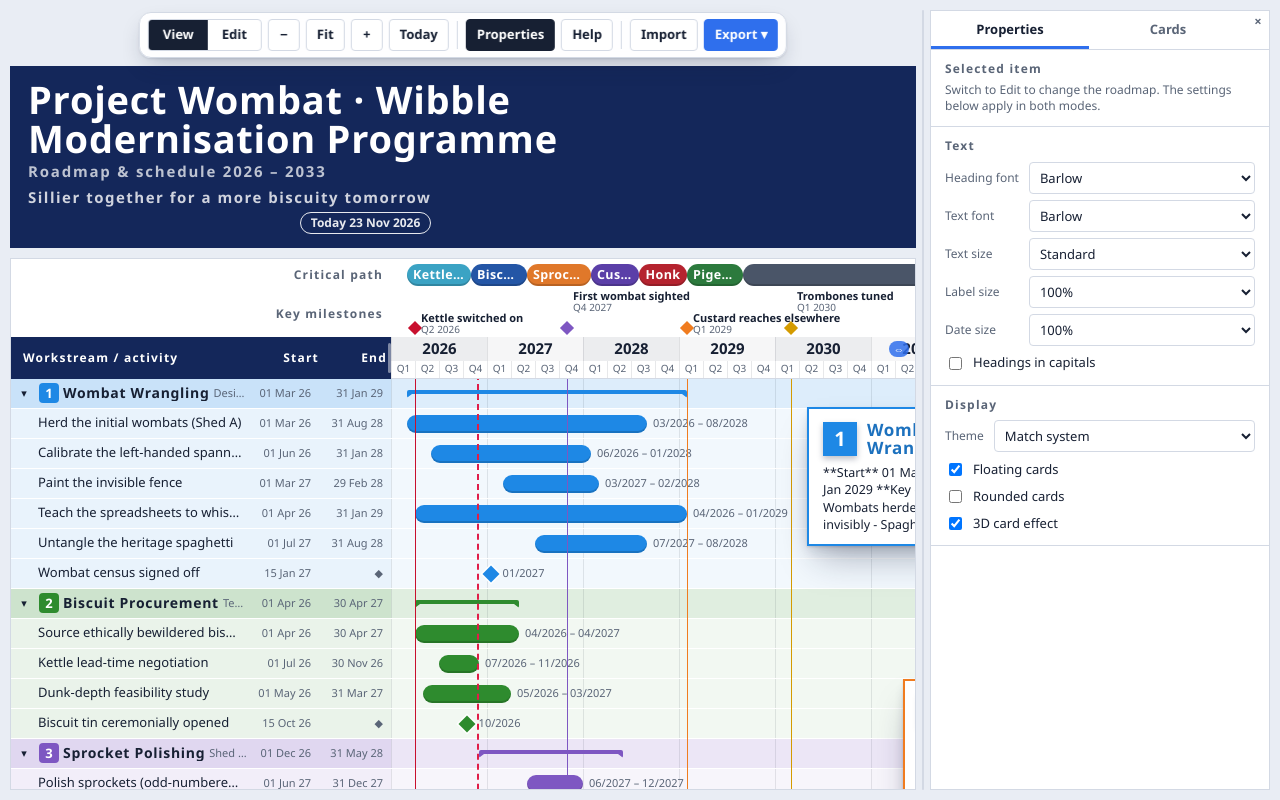
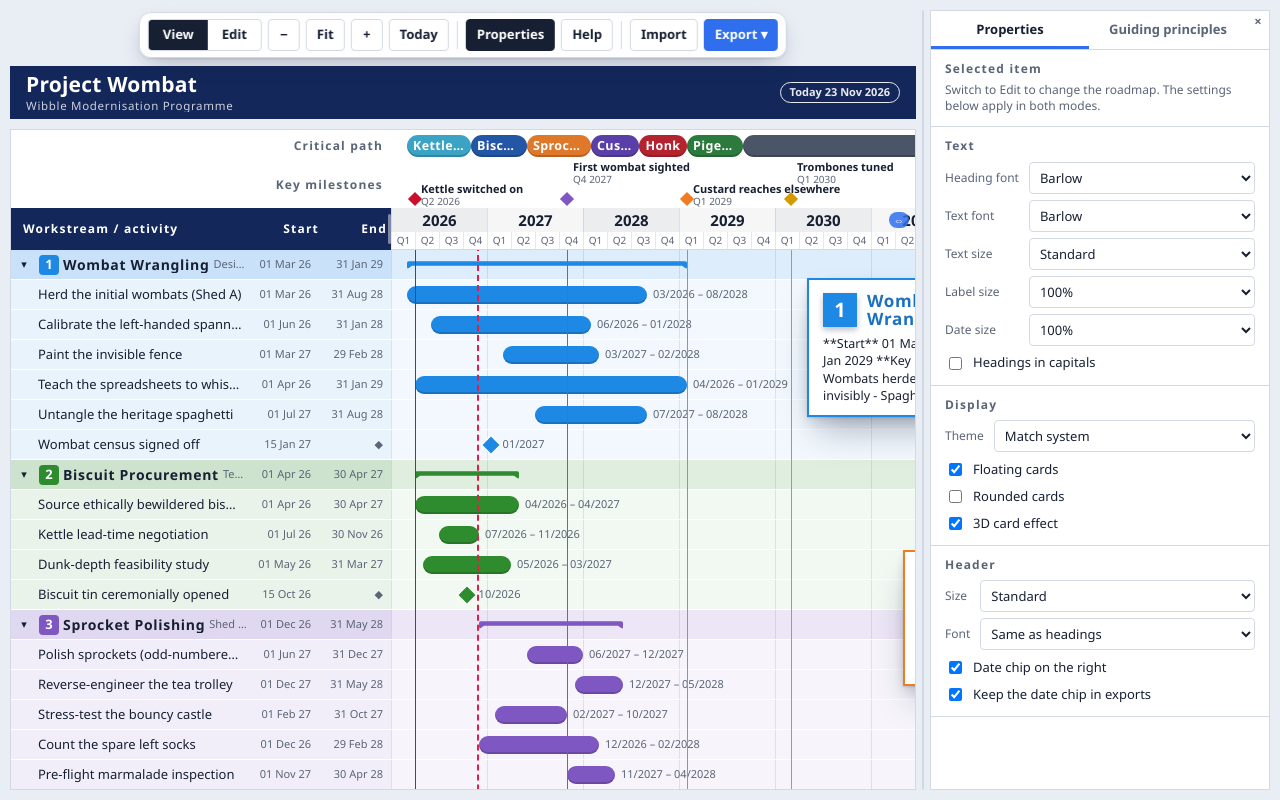
Before and after one commit to saharshbishnoi/roadmap-builder, a plain HTML site: page app/index.html in a window 1280 px wide. Drawn offline with nearby package versions, Linux system fonts and the light colour scheme; a web font is replaced by a local one.

Commit message:
Slim header with configurable size and font; date chip options; renameable Cards heading
Header: a slim bar with a short heading and a small tagline. The date
range line is gone. Its size and font are set under Header in
Properties, along with its colours. The sample roadmap now has a short
heading and the programme name as its tagline.

Date chip: sits on the right of the header. It can be switched off, or
kept on screen but left out of exports, where it reads As at <date>.

Cards: the heading is renamed under Header in Properties, and the tab of
the right panel carries the same name.

Timeline: start year, years shown and the today line colour moved from
the header into Properties.

Guide videos and the film are not re-recorded for this change.

Co-Authored-By: Claude Fable 5.2 <noreply@anthropic.com>

```diff
--- a/app/app.js
+++ b/app/app.js
@@ -72,7 +72,7 @@ function sample(){
   acts[6].details="### Biscuit shortlist\n\n1. Custard cream\n2. Bourbon\n3. A digestive, if we must";
   const K=[["Kettle switched on",3,"#C8102E"],["First wombat sighted",22,"#7E57C2"],["Custard reaches elsewhere",37,"#F07C1F"],["Trombones tuned",50,"#D49B00"],["Pigeons home",67,"#12909A"],["Everyone has a nap",95,"#4A5568"]];
   const C=[["Kettle on",2,9,"#3BA3C4"],["Biscuits",10,16,"#2456A6"],["Sprockets",17,24,"#E0782A"],["Custard",25,30,"#5B3FA8"],["Honk",31,36,"#B5232F"],["Pigeons",37,43,"#2C7A3D"],["Nap time",44,95,"#4A5568"]];
-  return {version:3,title:"Project Wombat · Wibble Modernisation Programme",tagline:"Sillier together for a more biscuity tomorrow",startYear:Y,years:8,settings:{panelTitle:"Guiding principles"},
+  return {version:3,title:"Project Wombat",tagline:"Wibble Modernisation Programme",startYear:Y,years:8,settings:{panelTitle:"Guiding principles"},
     phases:P.map(p=>({id:p[0],name:p[1],sub:p[2],color:p[3]})),activities:acts,
     milestones:K.map((k,i)=>({id:"k"+(i+1),name:k[0],date:at(k[1]),color:k[2],line:true,hover:"",details:i===0?"The kettle is the **single point of failure** for the whole programme.":""})),
     critical:C.map((c,i)=>({id:"c"+(i+1),name:c[0],start:at(c[1]),end:end(c[2]),color:c[3],hover:"",details:""})),
@@ -97,7 +97,7 @@ function normalise(d){
     settings:{theme:["auto","light","dark"].indexOf(st.theme)>=0?st.theme:"auto",banner:hex(st.banner,"#14275A"),bannerInk:hex(st.bannerInk,"#FFFFFF"),accent:hex(st.accent,"#2F6FED"),today:hex(st.today,"#E11D48"),
       showToday:bool(st.showToday,true),showCritical:bool(st.showCritical,true),showLines:bool(st.showLines,true),colStart:bool(st.colStart,true),colEnd:bool(st.colEnd,true),barName:bool(st.barName,false),barStart:bool(st.barStart,bool(st.showLabels,true)),barEnd:bool(st.barEnd,bool(st.showLabels,true)),showCards:bool(st.showCards,true),showPanel:bool(st.showPanel,true),float3d:bool(st.float3d,true),roundCards:bool(st.roundCards,false),
       panelTitle:str(st.panelTitle)||"Notes",lblCritical:str(st.lblCritical)||LBL.lblCritical,lblMilestones:str(st.lblMilestones)||LBL.lblMilestones,lblActivity:str(st.lblActivity)||LBL.lblActivity,lblStart:str(st.lblStart)||LBL.lblStart,lblEnd:str(st.lblEnd)||LBL.lblEnd,panelW:int(st.panelW,240,720,340),nameW:int(st.nameW,150,800,0),fontHead:FONTS[st.fontHead]?st.fontHead:"barlow",fontBody:FONTS[st.fontBody]?st.fontBody:"barlow",
-      fontHeadCustom:fontName(st.fontHeadCustom),fontBodyCustom:fontName(st.fontBodyCustom),fontScale:[90,100,110,120].indexOf(+st.fontScale)>=0?+st.fontScale:100,labelScale:int(st.labelScale,80,130,100),dateScale:int(st.dateScale,80,130,100),upper:old?false:bool(st.upper,false)},
+      fontHeadCustom:fontName(st.fontHeadCustom),fontBodyCustom:fontName(st.fontBodyCustom),fontScale:[90,100,110,120].indexOf(+st.fontScale)>=0?+st.fontScale:100,labelScale:int(st.labelScale,80,130,100),bannerScale:int(st.bannerScale,60,200,100),bannerFont:FONTS[st.bannerFont]?st.bannerFont:"",showChip:bool(st.showChip,true),chipExport:bool(st.chipExport,true),dateScale:int(st.dateScale,80,130,100),upper:old?false:bool(st.upper,false)},
     phases:[],activities:[],milestones:[],critical:[],cards:[],panel:[]};
   const pmap={};
   arr(d.phases).forEach((p,i)=>{const id=nid(p.id);if(!(str(p.id) in pmap))pmap[str(p.id)]=id;o.phases.push({id:id,name:str(p.name)||"Workstream "+(i+1),sub:str(p.sub),color:hex(p.color,PALETTE[i%PALETTE.length]),collapsed:!!p.collapsed,hidden:!!p.hidden});});
@@ -151,7 +151,7 @@ function applyTheme(){
   if(t==="light"||t==="dark")r.setAttribute("data-theme",t);else if(hostTheme)r.setAttribute("data-theme",hostTheme);else r.removeAttribute("data-theme");
   const st=S.settings,stack=(k,c)=>(c?'"'+c+'",':"")+(FONTS[k]||FONTS.barlow)[1];
   r.style.setProperty("--display",stack(st.fontHead,st.fontHeadCustom));r.style.setProperty("--body",stack(st.fontBody,st.fontBodyCustom));
-  r.style.setProperty("--fz",String(st.fontScale/100));r.style.setProperty("--lz",String(st.labelScale/100));r.style.setProperty("--dz",String(st.dateScale/100));r.style.setProperty("--tt",st.upper?"uppercase":"none");
+  r.style.setProperty("--fz",String(st.fontScale/100));r.style.setProperty("--lz",String(st.labelScale/100));r.style.setProperty("--bz",String(st.bannerScale/100));r.style.setProperty("--bfont",st.bannerFont?FONTS[st.bannerFont][1]:stack(st.fontHead,st.fontHeadCustom));r.style.setProperty("--dz",String(st.dateScale/100));r.style.setProperty("--tt",st.upper?"uppercase":"none");
   r.style.setProperty("--banner",S.settings.banner);r.style.setProperty("--banner-ink",S.settings.bannerInk);r.style.setProperty("--accent",S.settings.accent);r.style.setProperty("--today",S.settings.today);
 }
 function spanGeom(o){const M=months(),ps=pos(o.start),pe=posEnd(o.end);if(pe<=0)return {off:"l"};if(ps>=M)return {off:"r"};const l=Math.max(0,ps)*mw,r=Math.min(M,pe)*mw;return {l:l,r:r,w:Math.max(4,r-l)};}
@@ -328,8 +328,9 @@ function render(soft){
   if(document.activeElement!==t)t.textContent=S.title;
   if(document.activeElement!==g)g.textContent=S.tagline;
   g.hidden=!edit&&!S.tagline;
-  $("#subtitle").textContent="Roadmap & schedule "+S.startYear+(S.years>1?" – "+(S.startYear+S.years-1):"");
-  $("#todaychip").textContent="Today "+fmtD(todayIso());$("#todaychip").classList.toggle("ghost",edit&&!st.showToday);
+  // The date chip sits on the right of the header. In an export it reads "As at", and can be left out altogether.
+  $("#todaychip").textContent=(exporting?"As at ":"Today ")+fmtD(todayIso());$("#todaychip").classList.toggle("ghost",edit&&!st.showToday);
+  $("#todaychip").hidden=!st.showChip||(exporting&&!st.chipExport);
   $("#todayeye").innerHTML=edit?eyeS("showToday","the today line"):"";
   $("#modeView").classList.toggle("on",!edit);$("#modeEdit").classList.toggle("on",edit);
   $("#modeView").setAttribute("aria-pressed",String(!edit));$("#modeEdit").setAttribute("aria-pressed",String(edit));
@@ -561,6 +562,7 @@ function renderPanel(soft){
   if(!st.showPanel||exporting)return;
   const tab=ui.panelTab==="cards"?"cards":"props";
   [["props","#tabProps"],["cards","#tabCards"]].forEach(t=>{const b=$("#pt-"+t[0]);b.classList.toggle("on",tab===t[0]);b.setAttribute("aria-selected",String(tab===t[0]));$(t[1]).hidden=tab!==t[0];});
+  $("#pt-cards").textContent=st.panelTitle||"Cards";
   const forCard=!!dock&&sel.kind==="n";
   setHtml($("#propsItem"),dock&&!forCard?stripHtml("inpanel"):'<h3>Selected item</h3><p class="phint">'+(edit?'Click a bar, milestone, stage or floating card, or the pencil on a row, to edit all of its settings here.':'Switch to Edit to change the roadmap. The settings below apply in both modes.')+'</p>',true);
   setHtml($("#tabCards"),(forCard?stripHtml("inpanel"):'')+'<h2'+ceA("s:panelTitle")+'>'+esc(st.panelTitle)+'</h2>'+cardsHtml(list,edit)+
@@ -879,7 +881,7 @@ document.addEventListener("contextmenu",e=>{
 /* ---------- events ---------- */
 function closeMenus(except){document.querySelectorAll(".menu").forEach(m=>{if(m!==except)m.hidden=true;});}
 function setMode(m){ui.mode=VIEWONLY?"view":m;saveUi();closeSheet();render();}
-(function(){const o=Object.keys(FONTS).map(k=>'<option value="'+k+'">'+FONTS[k][0]+(/^(barlow|barlowc|inter|plex|source)$/.test(k)?'':' (if installed)')+'</option>').join("");$("#t-fontHead").innerHTML=o;$("#t-fontBody").innerHTML=o;})();
+(function(){const o=Object.keys(FONTS).map(k=>'<option value="'+k+'">'+FONTS[k][0]+(/^(barlow|barlowc|inter|plex|source)$/.test(k)?'':' (if installed)')+'</option>').join("");$("#t-fontHead").innerHTML=o;$("#t-fontBody").innerHTML=o;$("#t-bannerFont").innerHTML='<option value="">Same as headings</option>'+o;})();
 const ACT={
   undo:undo,addPhase:()=>addThing("p"),addKm:()=>addThing("k"),addCp:()=>addThing("c"),addCard:()=>addThing("f"),addPanel:()=>addThing("n"),
   zin:()=>{ui.zoom="manual";mw=Math.min(60,mw*1.25);render();},zout:()=>{ui.zoom="manual";mw=Math.max(4,mw/1.25);render();},zfit:()=>{ui.zoom="fit";render();},
--- a/app/guide.js
+++ b/app/guide.js
@@ -27,7 +27,7 @@ window.GUIDE=[
     "Drag a floating card anywhere over the chart, and drag its right edge to change its width.",
     "Use the pin on a floating card to keep it on the row it sits on. A pinned card moves with its row, so it stays in the right place when rows are hidden in View mode. Unpinned, it stays a fixed distance from the top.",
     "Panel cards are on the Cards tab of the right panel. Lane headings, column headings and the Cards heading are edited in place.",
-    "Under Display, set the theme and rounded or square cards. The start year, number of years and banner colours are in the banner."]},
+    "Under Display, set the theme and rounded or square cards. Under Header, set the size and font of the heading, its colours, the name of the Cards tab, and whether the date chip on the right is shown and kept in exports. Under Timeline, set the start year and the number of years."]},
   {id:"json",title:"JSON and files",clip:"guide/05-json",steps:[
     "In Edit mode, select JSON in the toolbar. The editor opens as a full-height panel on the left, with one line per activity and its start and end.",
     "Change a name or a date and the chart follows. Copy a line to add an activity, delete a line to remove one.",
--- a/app/index.html
+++ b/app/index.html
@@ -69,15 +69,11 @@
       <header class="banner">
         <div class="btitle">
           <h1 id="title" spellcheck="false"></h1>
-          <p class="sub"><span id="subtitle"></span><span class="yrs eo">from <input type="number" id="r-startYear" data-road="startYear" min="1990" max="2100" aria-label="Start year"> for <input type="number" id="r-years" data-road="years" min="1" max="15" aria-label="Years shown, 1 to 15"> years</span></p>
+          <div class="tag" id="tagline" spellcheck="false"></div>
         </div>
         <div class="bside">
-          <div class="tag" id="tagline" spellcheck="false"></div>
-          <div class="todayrow">
-            <span class="bcol eo"><label for="r-banner">Banner <input type="color" id="r-banner" data-road="banner"></label><label for="r-bannerInk">Text <input type="color" id="r-bannerInk" data-road="bannerInk"></label><label for="r-today">Today line <input type="color" id="r-today" data-road="today"></label></span>
-            <span id="todayeye"></span>
-            <div class="todaychip" id="todaychip"></div>
-          </div>
+          <span id="todayeye"></span>
+          <div class="todaychip" id="todaychip"></div>
         </div>
       </header>
       <div class="stage" id="stage">
@@ -129,6 +125,26 @@
         <label class="pchk" for="t-roundCards"><input type="checkbox" id="t-roundCards" data-toggle="roundCards"> Rounded cards</label>
         <label class="pchk" for="t-float3d"><input type="checkbox" id="t-float3d" data-toggle="float3d"> 3D card effect</label>
       </section>
+      <section class="psec">
+        <h3>Header</h3>
+        <div class="pgrid">
+          <label for="t-bannerScale">Size</label><select id="t-bannerScale" data-set="bannerScale"><option value="80">Compact</option><option value="100">Standard</option><option value="125">Large</option><option value="150">Extra large</option></select>
+          <label for="t-bannerFont">Font</label><select id="t-bannerFont" data-set="bannerFont"></select>
+          <label class="eo" for="r-banner">Colour</label><input class="eo" type="color" id="r-banner" data-road="banner">
+          <label class="eo" for="r-bannerInk">Text colour</label><input class="eo" type="color" id="r-bannerInk" data-road="bannerInk">
+          <label class="eo" for="r-panelTitle">Cards heading</label><input class="eo" type="text" id="r-panelTitle" data-road="panelTitle" placeholder="Cards">
+        </div>
+        <label class="pchk" for="t-showChip"><input type="checkbox" id="t-showChip" data-toggle="showChip"> Date chip on the right</label>
+        <label class="pchk" for="t-chipExport"><input type="checkbox" id="t-chipExport" data-toggle="chipExport"> Keep the date chip in exports</label>
+      </section>
+      <section class="psec eo">
+        <h3>Timeline</h3>
+        <div class="pgrid">
+          <label for="r-startYear">Start year</label><input type="number" id="r-startYear" data-road="startYear" min="1990" max="2100">
+          <label for="r-years">Years shown</label><input type="number" id="r-years" data-road="years" min="1" max="15">
+          <label for="r-today">Today line</label><input type="color" id="r-today" data-road="today">
+        </div>
+      </section>
       <section class="psec eo">
         <h3>Roadmap</h3>
         <div class="pbtns">
--- a/app/styles.css
+++ b/app/styles.css
@@ -19,7 +19,7 @@
 @font-face{font-family:"Source Sans 3";font-weight:700;font-style:normal;font-display:swap;src:url(fonts/source-sans-3-latin-700-normal.woff2) format("woff2")}
 
 :root{
-  --lz:1; --dz:1;
+  --lz:1; --dz:1; --bz:1; --bfont:var(--display);
   /* Layout: app toolbar, then the release sheet (programme banner, a workstream tree with a month-scaled
      timeline, floating cards above it). A live editor docks on the left in edit mode; a resizable panel
      on the right holds cards, the guide and the requirements. */
@@ -537,3 +537,14 @@ body.helpbody{overflow:auto}
    under the name column, which stays put because it is pinned to the left edge. */
 body.exporting .chart.xwin{flex:none;overflow:hidden}
 body.exporting .chart.xwin .inner{margin-left:calc(-1 * var(--xoff));min-width:0}
+
+/* ===== Header: a slim bar with a short heading, a small tagline and the date chip on the right. Its size and font are set in Properties. ===== */
+.banner{padding:calc(7px * var(--bz)) 16px;gap:4px 20px;align-items:center;flex-wrap:nowrap}
+.btitle{min-width:0;display:flex;flex-direction:column;gap:calc(2px * var(--bz))}
+.banner h1{font:700 calc(21px * var(--bz))/1.12 var(--bfont);letter-spacing:.01em;text-wrap:nowrap;overflow:hidden;text-overflow:ellipsis}
+.banner .tag{font:500 calc(11.5px * var(--bz))/1.2 var(--bfont);letter-spacing:.06em;opacity:.78;text-align:left;white-space:nowrap;overflow:hidden;text-overflow:ellipsis}
+.banner h1:focus,.banner .tag:focus{text-overflow:clip}
+.bside{flex:none;flex-direction:row;align-items:center;gap:6px}
+.todaychip{font-size:calc(11px * var(--fz));padding:2px 9px;white-space:nowrap}
+.pgrid input[type=number]{min-width:0;width:100%;background:var(--surface);color:var(--ink);border:1px solid var(--line);border-radius:4px;padding:5px 6px}
+.side .tabs .tab{overflow:hidden;text-overflow:ellipsis}
```
Also changed, not shown: README.md, release/tests/app.spec.mjs.
